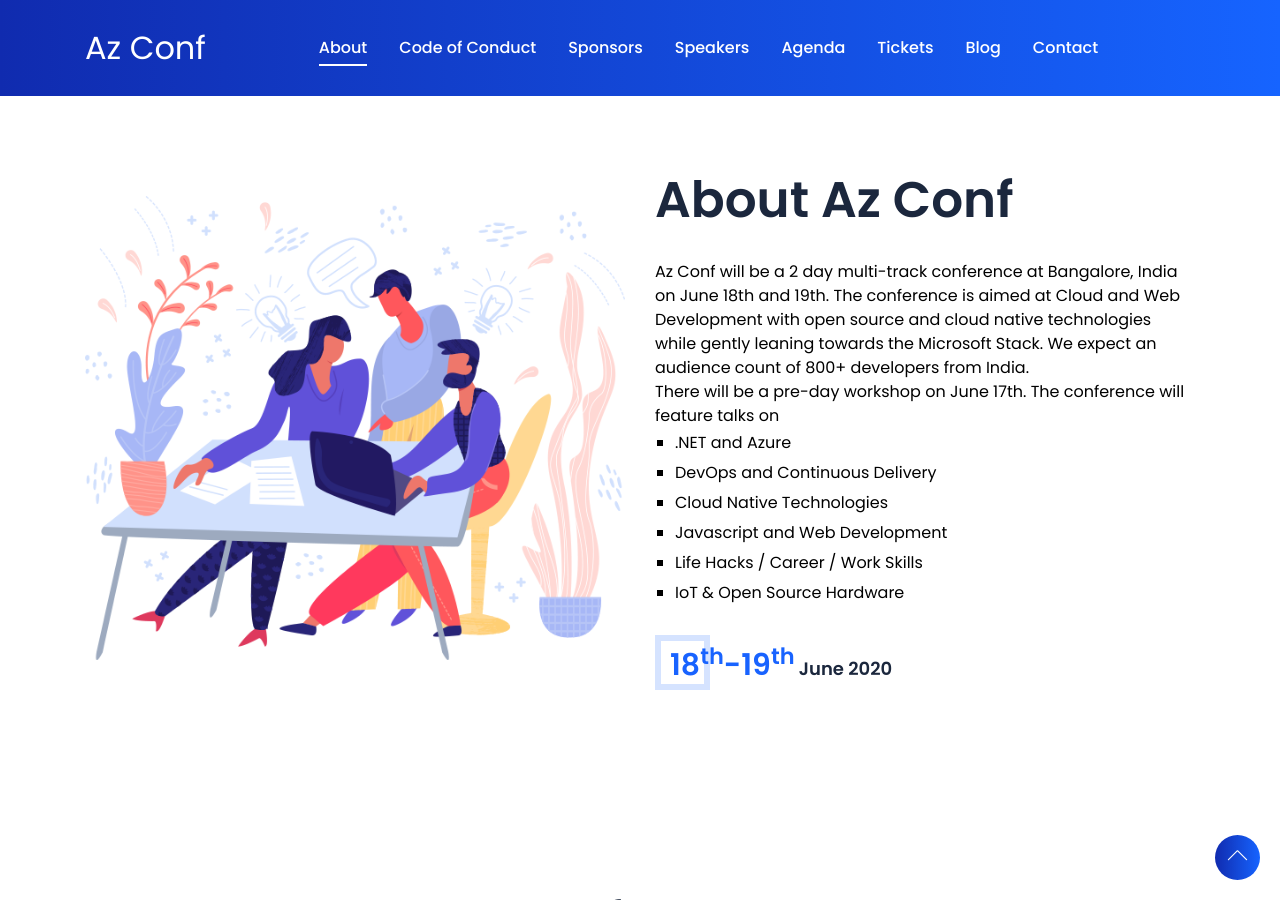
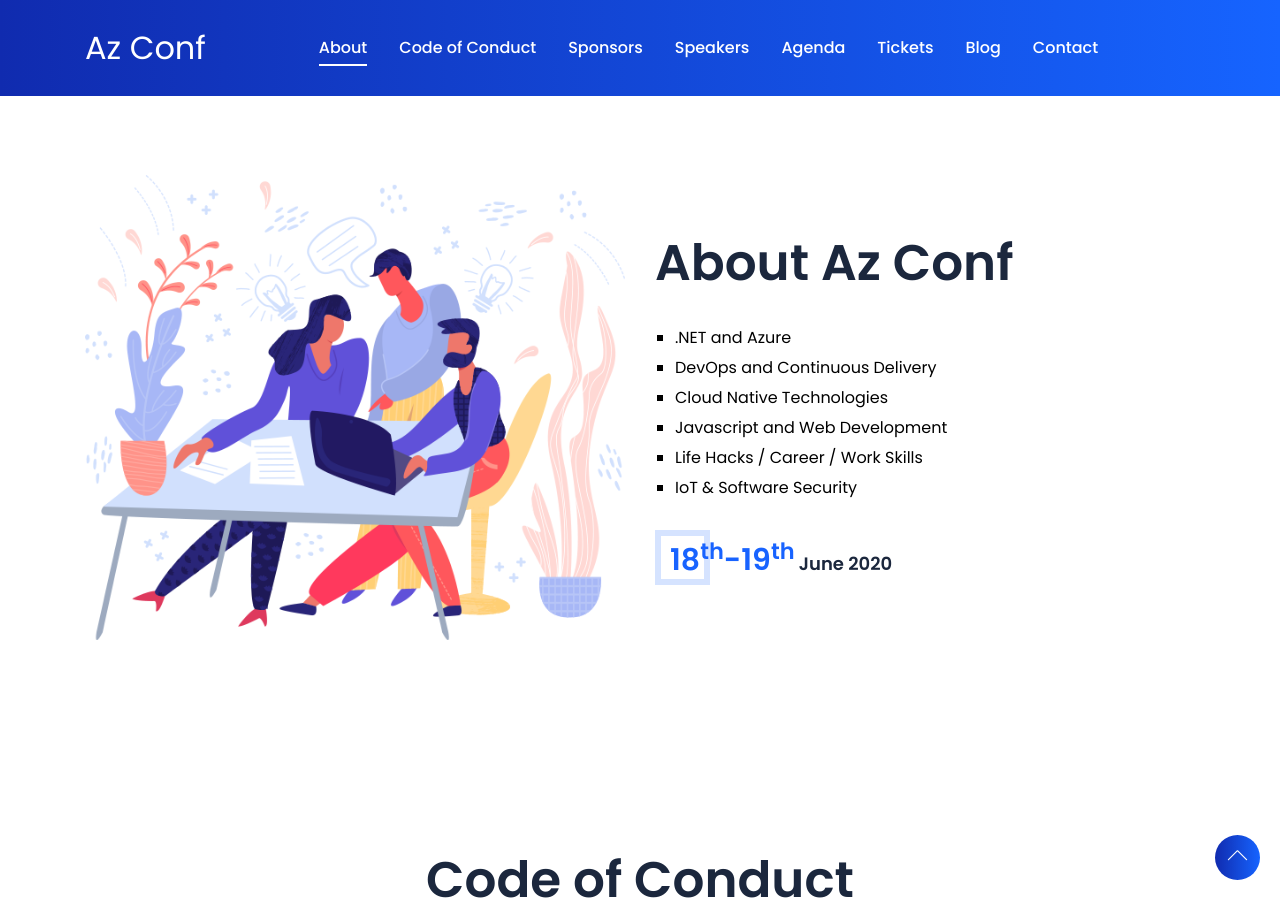
Before and after one commit to azconf-dev/azconf-dev.github.io, a Jekyll site: the page built from index.html, in a window 1280 px wide and 900 px high, scrolled down 705 px. Built offline with Jekyll 4.4.1, drawn with Linux system fonts in a browser that asks for light colours; some web fonts are replaced.

Commit message:
Let's see

```diff
--- a/_includes/about.html
+++ b/_includes/about.html
@@ -13,18 +13,12 @@
                     </div> <!-- section title -->
 
                     <p class="text mt-30">
-                            Az Conf will be a 2 day multi-track conference at Bangalore, India on June 18th and 19th.
-                            The conference is aimed at Cloud and Web Development with open source and cloud native technologies while gently leaning towards the Microsoft Stack.
-                            We expect an audience count of 800+ developers from India. <br/>
-                            There will be a pre-day workshop on June 17th.
-                            The conference will feature talks on
+
                         <ul style="margin: 0 20px;">
-                            <li style="line-height: 30px;  list-style-type: square;">.NET and Azure</li>
-                            <li style="line-height: 30px;  list-style-type: square;">DevOps and Continuous Delivery</li>
-                            <li style="line-height: 30px;  list-style-type: square;">Cloud Native Technologies</li>
-                            <li style="line-height: 30px;  list-style-type: square;">Javascript and Web Development </li>
-                            <li style="line-height: 30px;  list-style-type: square;">Life Hacks / Career / Work Skills</li>
-                            <li style="line-height: 30px;  list-style-type: square;">IoT & Open Source Hardware</li>
+                            {% for topic in site.data[page.year].about.topics  %}
+                                <li style="line-height: 30px;  list-style-type: square;">{{ topic }}
+                                </li>
+                            {% endfor %}
                         </ul>
                     </p>
                     <p class="date"><span>18<sup>th</sup>-19<sup>th</sup></span> June 2020</p>
--- a/_includes/header.html
+++ b/_includes/header.html
@@ -8,12 +8,8 @@
                 <div class="col-lg-10">
                     <div data-countdown="2020/06/18"></div>
                     <div class="header-content text-center">
-                        <h2 class="header-title">Az Conf | 18-19 June, 2020</h2>
-                        <h3 class="sub-title">
-                            John Doe Street <br />
-                            Bangalore, India.
-                        </h3>
-
+                        <h2 class="header-title">{{page.header_title}}</h2>
+                        <h3 class="sub-title">{{page.header_subtitle}}</h3>
                         <ul class="header-btn">
                             <li><a class="main-btn main-btn-2 page-scroll" href="#tickets">Register Now</a></li>
                             <li><a class="main-btn page-scroll" href="#about">Learn More</a></li>
--- a/_layouts/home.html
+++ b/_layouts/home.html
@@ -2,7 +2,6 @@
 <html lang="en">
 
 {% include head.html %}
-
 
 <body>
     {% include loader.html %}
--- a/index.html
+++ b/index.html
@@ -2,4 +2,6 @@
 layout: home
 year: "2020"
 limit: 4
+header_title: "Az Conf | 18-19 June, 2020"
+header_subtitle: "John Doe Street <br />  Bangalore, India."
 ---
```
Also changed, not shown: _data/2020/about.json (added, +11 -0 lines).
